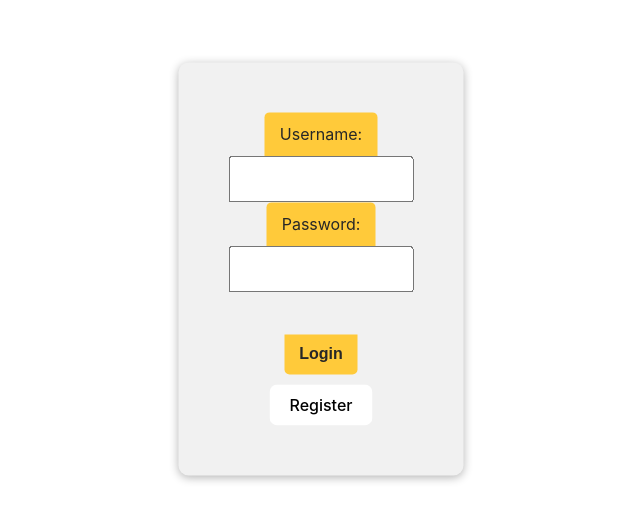
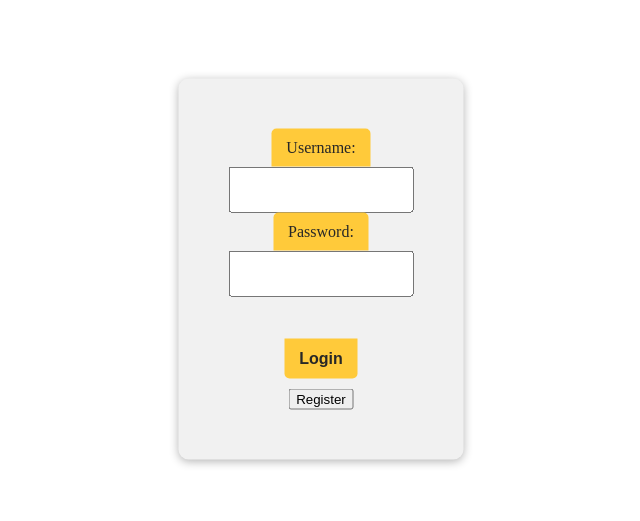
Before and after one commit to CupKido/FullstackPart6, a React (Vite) app in the folder client/: page /Login in a window 1280 px wide. Shown: the part 131-652 px from the top of the page, without its empty margins (319-959 px from the left). Built offline with nearby package versions, Linux system fonts and the light colour scheme.

Commit message:
deleted index.css

```diff
--- a/client/src/index.css
+++ /dev/null
@@ -1,56 +0,0 @@
-:root {
-  font-family: Inter, system-ui, Avenir, Helvetica, Arial, sans-serif;
-  line-height: 1.5;
-  font-weight: 400;
-
-  color-scheme: light dark;
-  color: white;
-  background-color: white;
-
-  font-synthesis: none;
-  text-rendering: optimizeLegibility;
-  -webkit-font-smoothing: antialiased;
-  -moz-osx-font-smoothing: grayscale;
-  -webkit-text-size-adjust: 100%;
-}
-
-a {
-  font-weight: 500;
-  color: #646cff;
-  text-decoration: inherit;
-}
-a:hover {
-  color: #535bf2;
-}
-
-body {
-  margin: 0;
-  display: flex;
-  place-items: center;
-  min-width: 320px;
-  min-height: 100vh;
-}
-
-h1 {
-  font-size: 3.2em;
-  line-height: 1.1;
-}
-
-button {
-  border-radius: 8px;
-  border: 1px solid transparent;
-  padding: 0.6em 1.2em;
-  font-size: 1em;
-  font-weight: 500;
-  font-family: inherit;
-  background-color: white;
-  cursor: pointer;
-  transition: border-color 0.25s;
-}
-button:hover {
-  border-color: #646cff;
-}
-button:focus,
-button:focus-visible {
-  outline: 4px auto -webkit-focus-ring-color;
-}
--- a/client/src/main.jsx
+++ b/client/src/main.jsx
@@ -1,7 +1,6 @@
 import React from "react";
 import ReactDOM from "react-dom/client";
 import App from "./App.jsx";
-import "./index.css";
 import { BrowserRouter } from "react-router-dom";
 
 ReactDOM.createRoot(document.getElementById("root")).render(
```
